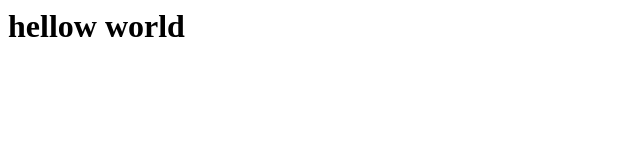
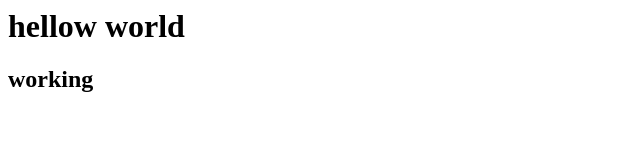
Before and after one commit to josephasborndaniel/git-intro, a plain HTML site: page index.html in a window 1280 px wide. Shown: the whole page, without its empty margins (0-640 px from the left). Drawn offline with Linux system fonts and the light colour scheme.

Commit message:
Update index.html

```diff
--- a/index.html
+++ b/index.html
@@ -8,6 +8,7 @@
     <h1>hellow world
 
     </h1>
+    <h2>working</h2>
 
 </body>
 </html>
```
